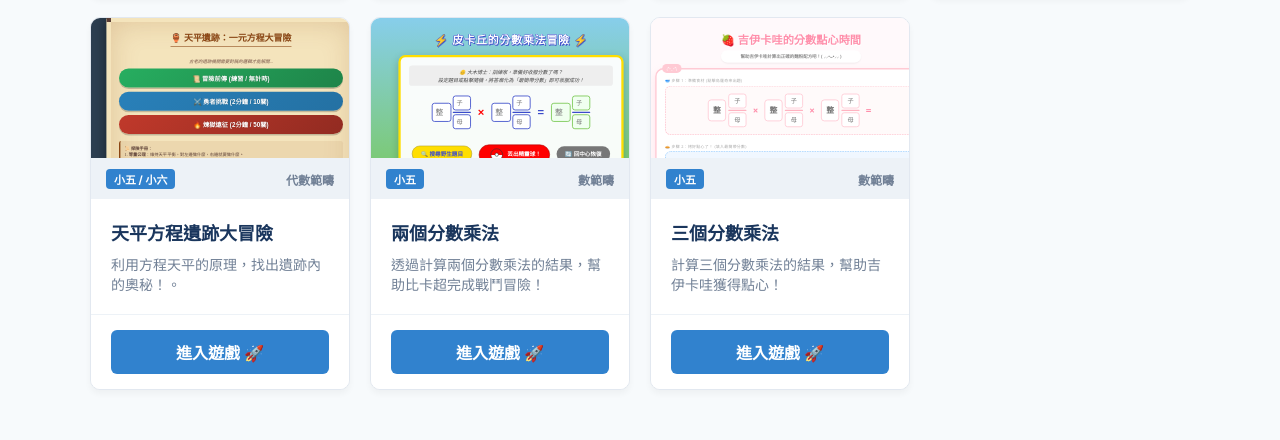
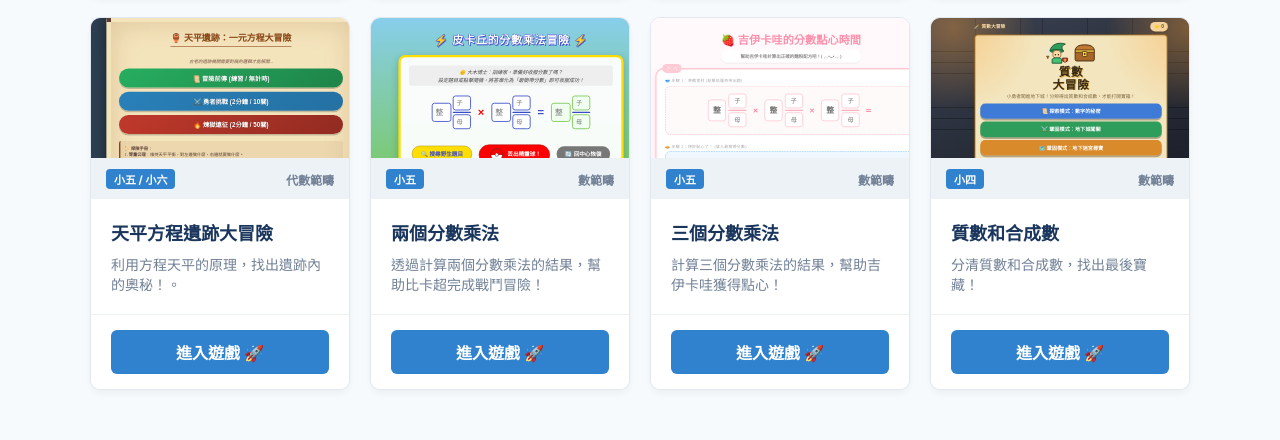
Before and after one commit to mrckhronald/mathsgames, a plain HTML site: page index.html in a window 1280 px wide. Shown: the part 656-1096 px from the top of the page. Drawn offline with Linux system fonts and the light colour scheme.

Commit message:
Update index.html

```diff
--- a/index.html
+++ b/index.html
@@ -218,7 +218,23 @@
                     <a href="3fractionMultiplication.html" class="play-btn" target="_blank">進入遊戲 🚀</a>
                 </div>
             </div>
-
+<!-- 遊戲 8：質數大冒險 -->
+        <div class="game-card" data-grade="小五" data-category="數">
+            <div>
+                <div class="preview-box"><iframe src="PrimeNumber.html" loading="lazy"></iframe></div>
+                <div class="card-header">
+                    <span class="badge-grade">小四</span>
+                    <span class="badge-cat">數範疇</span>
+                </div>
+                <div class="card-body">
+                    <h3>質數和合成數</h3>
+                    <p>分清質數和合成數，找出最後寶藏！</p>
+                </div>
+            </div>
+            <div class="card-footer">
+                <a href="PrimeNumber.html" class="play-btn" target="_blank">進入遊戲 🚀</a>
+            </div>
+        </div>
         </div>
     </div>
 
```
